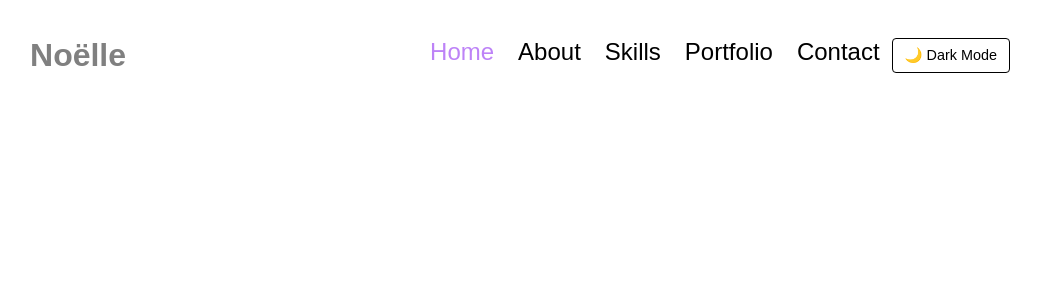
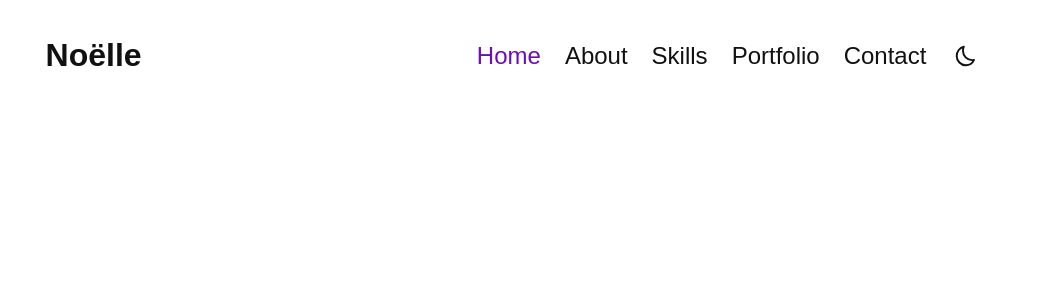
Before and after one commit to SadraSamadzadeh/noellie, a React (Vite) app: page / in a window 1280 px wide. Shown: the top 300 px of the page, without its empty margins (120-1161 px from the left). Built offline with nearby package versions, Linux system fonts and the light colour scheme; a web font is replaced by a local one.

Commit message:
fixed the light theme dark theme button and some minor changes to themes

```diff
--- /dev/null
+++ b/src/assets/icons/index.tsx
@@ -0,0 +1,24 @@
+const Icons = {
+    Sun: (props: React.SVGProps<SVGSVGElement>) => (
+        <svg {...props} width="32" height="32" viewBox="0 0 25 24" fill="none" xmlns="http://www.w3.org/2000/svg">
+        <path d="M16.0833 12C16.0833 13.7949 14.6282 15.25 12.8333 15.25C11.0383 15.25 9.58325 13.7949 9.58325 12C9.58325 10.2051 11.0383 8.75 12.8333 8.75C14.6282 8.75 16.0833 10.2051 16.0833 12Z" stroke="currentColor" stroke-width="1.5" stroke-linecap="round" stroke-linejoin="round"/>
+        <path d="M12.8333 2.75V4.25" stroke="currentColor" stroke-width="1.5" stroke-linecap="round" stroke-linejoin="round"/>
+        <path d="M18.0833 6.75L16.8992 7.93417" stroke="currentColor" stroke-width="1.5" stroke-linecap="round" stroke-linejoin="round"/>
+        <path d="M22.0833 12.0001L20.5833 12.0001" stroke="currentColor" stroke-width="1.5" stroke-linecap="round" stroke-linejoin="round"/>
+        <path d="M18.0833 17.2501L16.8992 16.066" stroke="currentColor" stroke-width="1.5" stroke-linecap="round" stroke-linejoin="round"/>
+        <path d="M12.8333 19.75V21.25" stroke="currentColor" stroke-width="1.5" stroke-linecap="round" stroke-linejoin="round"/>
+        <path d="M8.76739 16.0659L7.58325 17.25" stroke="currentColor" stroke-width="1.5" stroke-linecap="round" stroke-linejoin="round"/>
+        <path d="M5.08325 12.0001L3.58325 12.0001" stroke="currentColor" stroke-width="1.5" stroke-linecap="round" stroke-linejoin="round"/>
+        <path d="M8.7674 7.93423L7.58325 6.75003" stroke="currentColor" stroke-width="1.5" stroke-linecap="round" stroke-linejoin="round"/>
+        </svg>
+
+    ),
+    Moon: (props: React.SVGProps<SVGSVGElement>) => (
+        <svg {...props} width="32" height="32" viewBox="0 0 25 24" fill="none" xmlns="http://www.w3.org/2000/svg">
+        <path d="M18.75 15.0314C18.2575 15.1436 17.7459 15.2027 17.2209 15.2027C13.3082 15.2027 10.1361 11.9185 10.1361 7.86709C10.1361 6.75253 10.3761 5.69603 10.8057 4.75C7.62795 5.47387 5.25 8.40659 5.25 11.9143C5.25 15.9657 8.4221 19.25 12.3348 19.25C15.1711 19.25 17.6182 17.5242 18.75 15.0314Z" stroke="currentColor" stroke-width="1.5" stroke-linecap="round" stroke-linejoin="round"/>
+        </svg>
+
+    ),
+};
+
+export default Icons;
--- a/src/components/Navbar.tsx
+++ b/src/components/Navbar.tsx
@@ -1,5 +1,6 @@
-import styled from "styled-components"
+import styled, { useTheme } from "styled-components"
 import { Link, useLocation } from 'react-router-dom';
+import Icons from "../assets/icons";
 interface NavItemProps {
     $active: boolean;
   }
@@ -10,7 +11,6 @@ interface NavItemProps {
   const NavMenuItem: React.FC<NavMenuItemProps> = ({ to, children }) => {
     const location = useLocation();
     const isActive = location.pathname === to;
-
     return (
       <Item to={to} $active={isActive}>
         {children}
@@ -18,38 +18,39 @@ interface NavItemProps {
     );
   };
 function Navbar({ isDark, toggleTheme } : {isDark: boolean, toggleTheme: () => void}) {
+  const theme = useTheme();
     return (
         <MainDiv>
             <div>
             <LogoName>Noëlle</LogoName>
             </div>
-            <div>
+            <RightMenu>
                 <NavMenuItem to="/">Home</NavMenuItem>
                 <NavMenuItem to="/about">About</NavMenuItem>
                 <NavMenuItem to="/skills">Skills</NavMenuItem>
                 <NavMenuItem to="/portfolio">Portfolio</NavMenuItem>
                 <NavMenuItem to="/contact">Contact</NavMenuItem>
-                <ThemeToggle onClick={toggleTheme}>{isDark ? '☀️ Light Mode' : '🌙 Dark Mode'}</ThemeToggle>
-            </div>
+                <ThemeToggle onClick={toggleTheme}>{isDark ? <Icons.Sun style={{color: theme.text}}/> : <Icons.Moon style={{color: theme.text}} />}</ThemeToggle>
+            </RightMenu>
         </MainDiv>
     )
 }
 
-
+const RightMenu = styled.div`
+  display: flex;
+  justify-content: space-between;
+  align-items: center;
+`;
 const ThemeToggle = styled.button`
-  padding: 8px 12px;
-  font-size: 0.9rem;
   cursor: pointer;
+  display: flex;
+  align-items: center;
+  justify-content: center;
+  transition: background 0.3s ease;
   background: none;
-  border: 1px solid ${(props) => props.theme.text};
-  color: ${(props) => props.theme.text};
-  border-radius: 4px;
-  transition: background 0.3s ease;
-
-  &:hover {
-    background: ${(props) => props.theme.text};
-    color: ${(props) => props.theme.background};
-  }
+  border: none;
+  padding: 12px;
+  border-radius: 16px;
 `;
 
 const MainDiv = styled.div`
@@ -61,7 +62,7 @@ const MainDiv = styled.div`
 `
 const LogoName = styled.h1`
     font-size: 32px;
-    color: gray;
+    color: ${(props) => props.theme.header};
 `
 const Item = styled(Link)<NavItemProps>`
     color: ${(props) => (props.$active ? props.theme.hoverText : props.theme.text)};
--- a/src/theme.ts
+++ b/src/theme.ts
@@ -1,14 +1,16 @@
 // src/theme.ts
 export const lightTheme = {
     background: '#ffffff',
-    text: '#000000',
-    hoverText: '#bd83f7'
+    text: '#111111',
+    hoverText: '#6b0db8',
+    header: '3D3D3D',
   };
 
   export const darkTheme = {
-    background: '#000000',
+    background: '#111111',
     text: '#ffffff',
-    hoverText: '#bd83f7'
+    header: '#CCCCCC',
+    hoverText: '#6b0db8'
   };
 
   export type ThemeType = typeof lightTheme;
```
Also changed, not shown: 1 other file (tests, documents, lock files or other folders).
